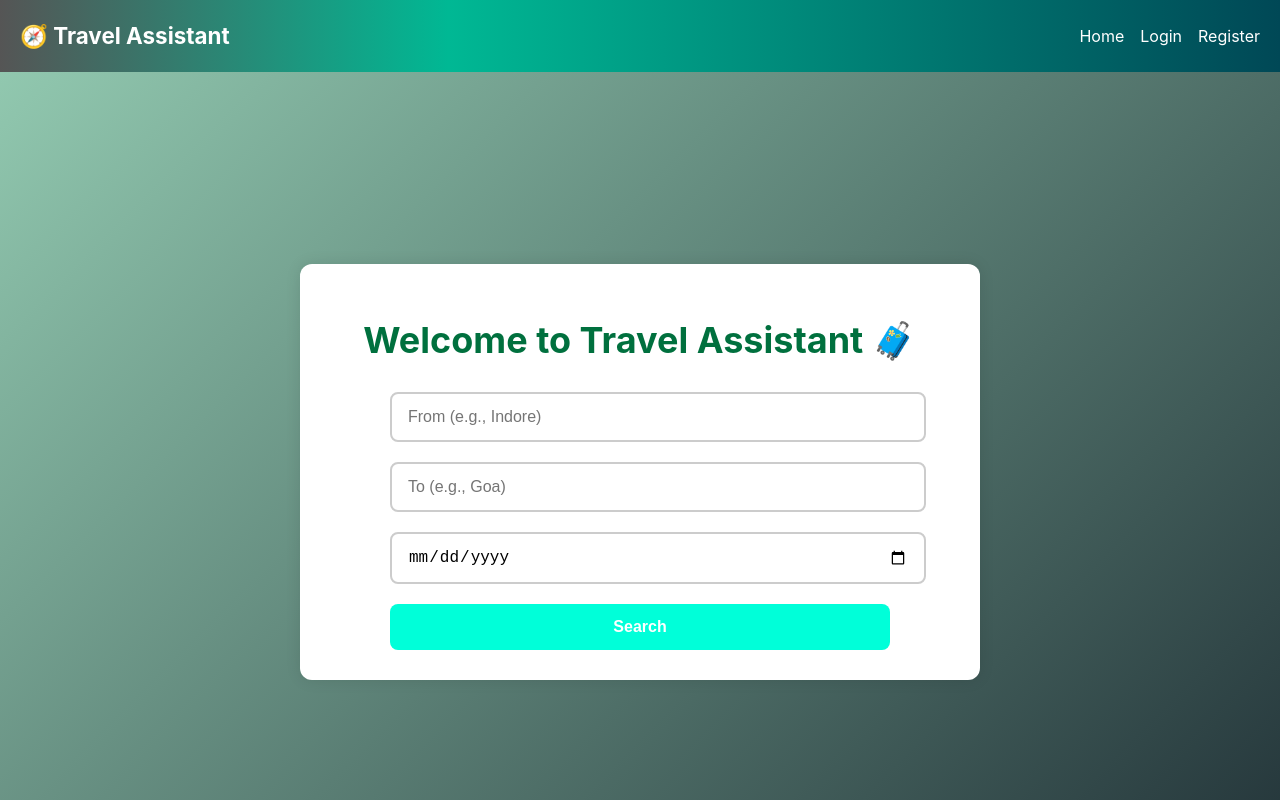
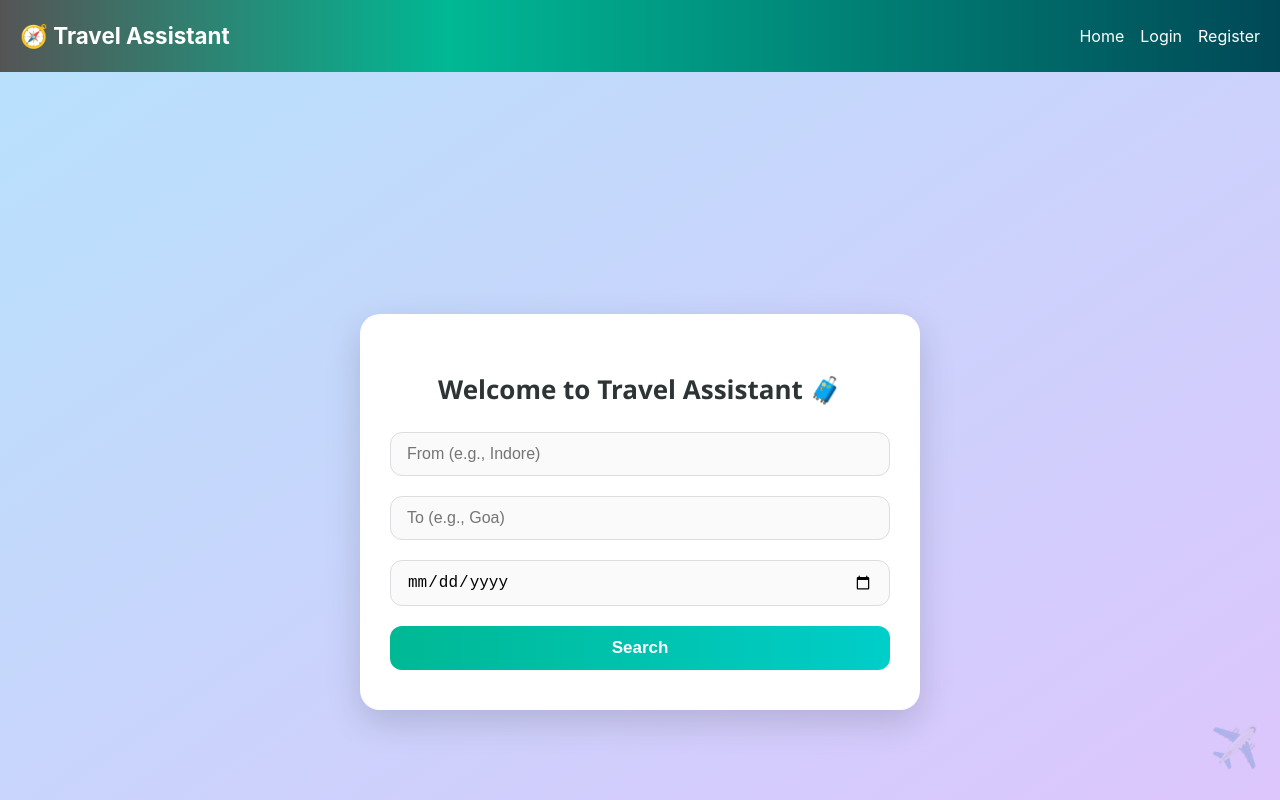
Before and after one commit to Ruturajsinghchouhan/frontend, a React (Create React App) app: page /assistant in a window 1280 px wide. Shown: the top 800 px of the page. Built offline with nearby package versions, Linux system fonts and the light colour scheme.

Commit message:
UI improved: Travel form, dashboard, result page polished

```diff
--- a/src/componests/AssitantComp/Assistant.css
+++ b/src/componests/AssitantComp/Assistant.css
@@ -1,65 +1,125 @@
 .travel-box {
   min-height: 100vh;
-  background: #f8f9fa;
   display: flex;
   justify-content: center;
   align-items: center;
-  padding: 50px 20px;
-  box-sizing: border-box;
-   background: linear-gradient(135deg, #91c8af, #233439);
+  background: linear-gradient(to bottom right, #b8e1fc, #e0c3fc);
+  padding: 40px 20px;
+  position: relative;
+  overflow: hidden;
 }
 
 .assistant-form-container {
-  background: white;
-  padding: 30px 40px;
-  border-radius: 12px;
+  background: #fff;
+  padding: 40px 30px;
+  border-radius: 20px;
+  box-shadow: 0 12px 35px rgba(0, 0, 0, 0.15);
+  max-width: 500px;
   width: 100%;
-  max-width: 600px;
-  box-shadow: 0 0 15px rgba(0, 0, 0, 0.1);
+  animation: fadeIn 0.7s ease-in-out;
+  z-index: 2;
+}
+
+@keyframes fadeIn {
+  from {
+    transform: translateY(20px);
+    opacity: 0;
+  }
+  to {
+    transform: translateY(0);
+    opacity: 1;
+  }
 }
 
 .assistant-title {
-  font-size: 36px;
-  color: #00703e;
-  margin-bottom: 30px;
   text-align: center;
+  font-size: 26px;
+  font-weight: 600;
+  margin-bottom: 25px;
+  color: #2d3436;
+  font-family: 'Segoe UI', sans-serif;
 }
 
 .assistant-form {
-  max-width: 500px;
-  margin: 0 auto;
+  display: flex;
+  flex-direction: column;
+  gap: 20px;
 }
 
 .assistant-input-group {
-  margin-bottom: 20px;
+  display: flex;
+  flex-direction: column;
 }
 
 .assistant-input {
-  width: 100%;
-  padding: 14px 16px;
-  border: 2px solid #ccc;
-  border-radius: 8px;
+  padding: 12px 16px;
   font-size: 16px;
-  transition: border-color 0.3s;
+  border: 1px solid #dcdde1;
+  border-radius: 12px;
+  transition: 0.3s ease;
+  background-color: #fafafa;
 }
 
 .assistant-input:focus {
+  border-color: #00a8ff;
   outline: none;
-  border-color: #044d29;
+  box-shadow: 0 0 6px rgba(0, 168, 255, 0.3);
 }
 
 .assistant-submit-btn {
-  background-color: #00ffd9;
+  background: linear-gradient(to right, #00b894, #00cec9);
   color: white;
-  padding: 14px 25px;
+  padding: 12px;
+  border-radius: 12px;
   border: none;
-  border-radius: 8px;
-  font-size: 16px;
+  font-size: 17px;
   font-weight: bold;
   cursor: pointer;
-  transition: background-color 0.3s;
+  transition: all 0.3s ease;
 }
 
 .assistant-submit-btn:hover {
-  background-color: #b32d00;
+  background: linear-gradient(to right, #00a67e, #00b8a9);
 }
+
+/* Floating travel icons */
+.floating-icons {
+  position: absolute;
+  bottom: 20px;
+  right: 20px;
+  font-size: 40px;
+  animation: float 4s infinite ease-in-out;
+  opacity: 0.2;
+}
+
+@keyframes float {
+  0%, 100% {
+    transform: translateY(0px);
+  }
+  50% {
+    transform: translateY(-10px);
+  }
+}
+
+/* Responsive */
+@media (max-width: 600px) {
+  .assistant-form-container {
+    padding: 30px 20px;
+  }
+
+  .assistant-title {
+    font-size: 22px;
+  }
+
+  .assistant-input {
+    font-size: 15px;
+  }
+
+  .assistant-submit-btn {
+    font-size: 16px;
+  }
+
+  .floating-icons {
+    font-size: 30px;
+  }
+}
--- a/src/componests/AssitantComp/Assistant.js
+++ b/src/componests/AssitantComp/Assistant.js
@@ -76,6 +76,7 @@ function TravelForm() {
     </datalist>
   </div>
 </div>
+<div className="floating-icons">✈️</div>
 
  </>
 
--- a/src/componests/ReseltComp/Result.css
+++ b/src/componests/ReseltComp/Result.css
@@ -1,29 +1,47 @@
 .result-page {
-  padding: 20px;
-  max-width: 900px;
+  padding: 40px 20px;
+  max-width: 960px;
   margin: auto;
-  font-family: 'Segoe UI', sans-serif;
-  color: #333;
+  font-family: 'Segoe UI', 'Roboto', sans-serif;
+  color: #2c2c2c;
+  background-color: #f5f7fa;
+  min-height: 100vh;
 }
 
 .result-page h2 {
-  margin-bottom: 20px;
+  margin-bottom: 30px;
   text-align: center;
+  font-size: 28px;
+  font-weight: 600;
+  color: #222;
+  border-bottom: 2px solid #007bff;
+  display: inline-block;
+  padding-bottom: 6px;
+  animation: fadeInDown 0.4s ease-in-out;
 }
 
 .result-loading,
 .result-error {
   text-align: center;
   font-size: 18px;
-  margin-top: 40px;
+  color: #555;
+  margin-top: 60px;
+  font-weight: 500;
+}
+
+.result-error {
+  color: #d9534f;
 }
 
 .result-output {
-  background: #fff;
-  padding: 25px;
-  border-radius: 12px;
-  box-shadow: 0 0 8px rgba(0, 0, 0, 0.08);
-  line-height: 1.6;
+  background: #ffffff;
+  padding: 32px;
+  border-radius: 16px;
+  box-shadow: 0 12px 24px rgba(0, 0, 0, 0.08);
+  line-height: 1.75;
+  font-size: 16px;
+  transition: all 0.3s ease-in-out;
+  animation: fadeIn 0.5s ease-in-out;
   overflow-x: auto;
 }
 
@@ -31,22 +49,72 @@
 .result-output table {
   width: 100%;
   border-collapse: collapse;
-  margin-top: 20px;
+  margin-top: 24px;
+  background-color: #fff;
+  border-radius: 8px;
+  overflow: hidden;
+  box-shadow: 0 4px 10px rgba(0, 0, 0, 0.06);
 }
 
 .result-output th,
 .result-output td {
-  border: 1px solid #ccc;
-  padding: 10px;
+  border: 1px solid #e0e0e0;
+  padding: 14px;
   text-align: center;
+  font-size: 15px;
 }
 
 .result-output th {
-  background-color: #f8f8f8;
-  font-weight: bold;
+  background-color: #f0f4f8;
+  font-weight: 600;
+  color: #333;
+}
+
+.result-output td {
+  background-color: #fafafa;
 }
 
 .result-output a {
   color: #007bff;
+  text-decoration: none;
+  font-weight: 500;
+  transition: color 0.2s;
+}
+
+.result-output a:hover {
+  color: #0056b3;
   text-decoration: underline;
 }
+
+/* Animations */
+@keyframes fadeIn {
+  0% {
+    opacity: 0;
+    transform: translateY(15px);
+  }
+  100% {
+    opacity: 1;
+    transform: translateY(0px);
+  }
+}
+
+@keyframes fadeInDown {
+  0% {
+    opacity: 0;
+    transform: translateY(-15px);
+  }
+  100% {
+    opacity: 1;
+    transform: translateY(0px);
+  }
+}
+
+/* Responsive Table Scroll */
+.result-output::-webkit-scrollbar {
+  height: 8px;
+}
+
+.result-output::-webkit-scrollbar-thumb {
+  background-color: #ccc;
+  border-radius: 4px;
+}
--- a/src/componests/ReseltComp/Result.js
+++ b/src/componests/ReseltComp/Result.js
@@ -7,24 +7,40 @@ import './Result.css';
 
 function Result() {
   const { state } = useLocation();
-  const { from, to, date } = state;
+  const { from, to, date } = state || {};
 
   const [loading, setLoading] = useState(true);
   const [textData, setTextData] = useState('');
   const [error, setError] = useState('');
 
   useEffect(() => {
+    if (!from || !to || !date) {
+      setError('Missing travel input. Please search again.');
+      setLoading(false);
+      return;
+    }
+
     axios
-      .post('https://backend-wf81.onrender.com/search/get-data', { from, to, date })
+      .post(`${process.env.REACT_APP_BACKEND_URL}/search/get-data`, { from, to, date })
       .then((res) => {
         setTextData(res.data.text);
         setLoading(false);
       })
-      .catch(() => {
-        setError('Something went wrong while fetching data.');
+      .catch((err) => {
+        const msg =
+          err.response?.data?.error || 'Something went wrong while fetching data.';
+        setError(msg);
         setLoading(false);
       });
   }, [from, to, date]);
+
+  if (!state) {
+    return (
+      <div className="result-page">
+        <p className="result-error">No travel data provided. Please go back and search again.</p>
+      </div>
+    );
+  }
 
   return (
     <div className="result-page">
@@ -32,7 +48,7 @@ function Result() {
         Best Travel Options from <b>{from}</b> to <b>{to}</b> on {date}
       </h2>
 
-      {loading && <p className="result-loading">Loading...</p>}
+      {loading && <p className="result-loading">Loading travel options...</p>}
       {error && <p className="result-error">{error}</p>}
 
       {!loading && !error && (
--- a/src/componests/UserComp/user.css
+++ b/src/componests/UserComp/user.css
@@ -1,57 +1,87 @@
-/* user.css */
-
 .user-container {
-  min-height: 100vh; /* Full height of the viewport */
-  background: #f8f9fa;
+  min-height: 100vh;
+  background: linear-gradient(135deg, #91c8af, #233439);
   display: flex;
   justify-content: center;
   align-items: center;
-  padding: 50px 20px; /* Add top-bottom padding */
+  padding: 60px 20px;
   box-sizing: border-box;
-   background: linear-gradient(135deg, #91c8af, #233439);
+  font-family: 'Segoe UI', 'Roboto', sans-serif;
+  overflow: hidden;
 }
 
 .profile-card {
-  background: #ffffffeb;
-  padding: 30px 40px;
-  border-radius: 12px;
+  background: rgba(255, 255, 255, 0.15);
+  backdrop-filter: blur(16px);
+  -webkit-backdrop-filter: blur(16px);
+  padding: 40px 50px;
+  border-radius: 18px;
   width: 100%;
-  max-width: 600px;
-  box-shadow: 0 0 15px rgba(0, 0, 0, 0.1);
+  max-width: 580px;
+  box-shadow: 0 12px 30px rgba(0, 0, 0, 0.2);
+  color: #fff;
+  transition: all 0.4s ease-in-out;
+  animation: fadeIn 0.5s ease-out;
 }
 
 .profile-header h2 {
-  margin-bottom: 5px;
+  margin-bottom: 6px;
+  font-size: 26px;
+  font-weight: 600;
 }
 
 .profile-header p {
-  color: #666;
-  margin-bottom: 20px;
+  color: #e0e0e0;
+  margin-bottom: 25px;
 }
 
 .profile-info p {
-  font-size: 16px;
-  margin-bottom: 20px;
+  font-size: 17px;
+  margin-bottom: 25px;
+  color: #f1f1f1;
 }
 
 .profile-actions {
-  margin-bottom: 20px;
+  margin-bottom: 30px;
 }
 
 .btn {
-  background-color:  #00b894;
+  background-color: #00b894;
   color: white;
   border: none;
-  padding: 10px 18px;
-  border-radius: 6px;
+  padding: 12px 22px;
+  border-radius: 8px;
   cursor: pointer;
-  transition: 0.3s ease;
+  font-size: 16px;
+  font-weight: 500;
+  transition: all 0.3s ease;
+  box-shadow: 0 6px 12px rgba(0, 184, 148, 0.4);
 }
 
 .btn:hover {
-  background-color: #00b354;
+  background-color: #00a178;
+  transform: translateY(-2px);
 }
 
 .recent-section h5 {
-  margin-bottom: 8px;
+  margin-bottom: 10px;
+  font-size: 18px;
+  font-weight: 500;
 }
+
+.recent-section p {
+  color: #cfcfcf;
+  font-style: italic;
+}
+
+/* Fade animation */
+@keyframes fadeIn {
+  0% {
+    opacity: 0;
+    transform: scale(0.95);
+  }
+  100% {
+    opacity: 1;
+    transform: scale(1);
+  }
+}
```
Also changed, not shown: public/logo192.png (deleted), public/logo512.png (deleted).
